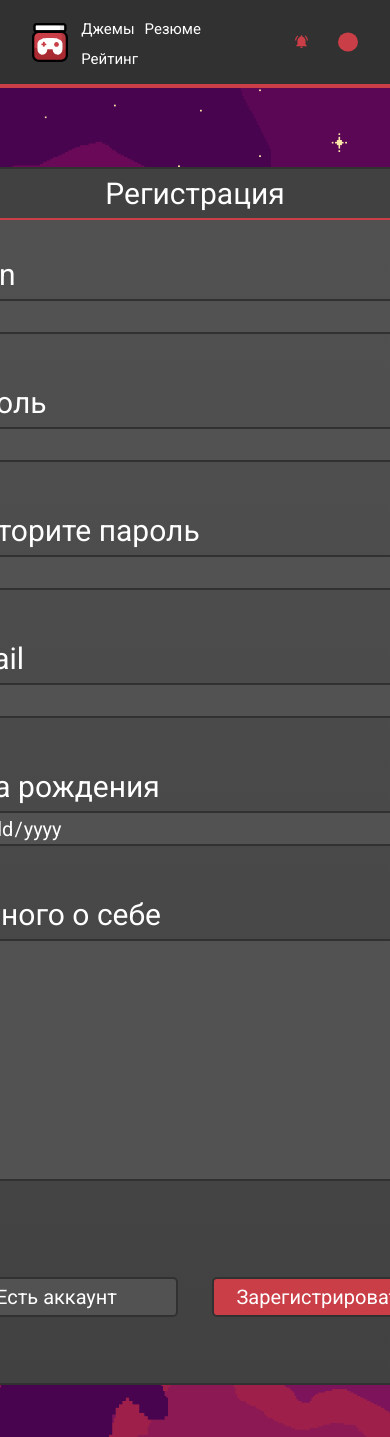
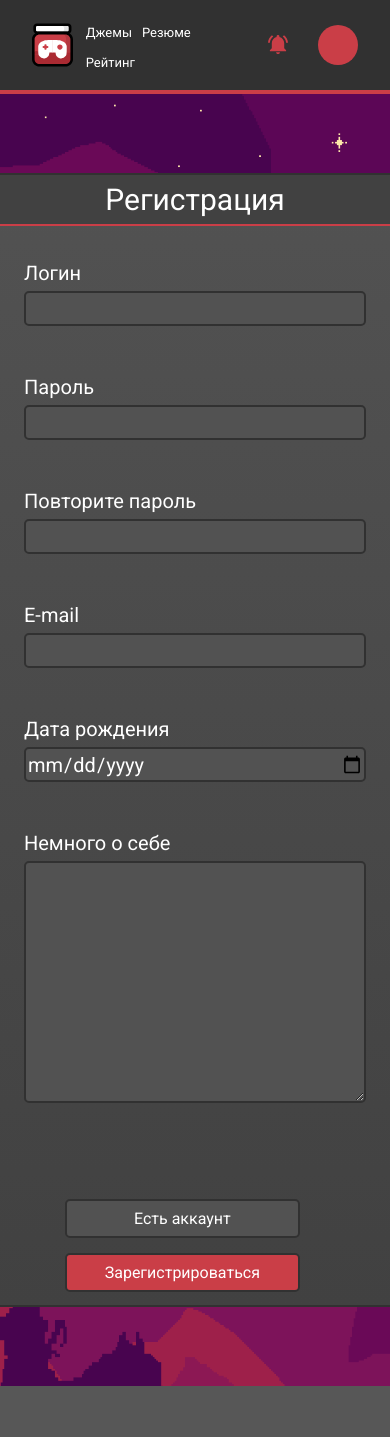
Before and after one commit to lanissell/ReadyForJamWeb, a Django app: page /register/ in a window 390 px wide. Shown: the top 1437 px of the page. After the commit the page ends 1386 px from the top, so only its background shows below. Run offline with Django 4.2, Linux system fonts and the light colour scheme; style sheets or scripts are compiled from the project's sources.

Commit message:
added adaptive for the user registration page

```diff
--- a/ReadyForJam/registration/form.py
+++ b/ReadyForJam/registration/form.py
@@ -1,6 +1,7 @@
 from django.core.exceptions import ValidationError
 from django.forms import ModelForm
 from django import forms
+import datetime
 
 from registration.models import User
 
@@ -13,7 +14,7 @@ class UserRegistrationForm(ModelForm):
     attrs = {'class': 'registration__item-input'}
 
     # <editor-fold desc="Fields">
-    login = forms.CharField(widget=forms.TextInput(
+    login = forms.CharField(label='Логин', widget=forms.TextInput(
         attrs=attrs
     ))
     password = forms.CharField(label='Пароль', widget=forms.PasswordInput(
@@ -31,7 +32,7 @@ class UserRegistrationForm(ModelForm):
 
     dateAttrs = {
         'class': attrs['class'],
-        'max': "2100-12-31",
+        'max': f"{datetime.datetime.now().year}-12-31",
         'min': "1900-12-31"
     }
 
--- a/ReadyForJam/static/base/css/style.css
+++ b/ReadyForJam/static/base/css/style.css
@@ -38,7 +38,8 @@ html {
 .header_logo {
   margin-right: auto;
   width: 73px;
-  max-width: 100%;
+  min-width: 30px;
+  min-height: 35px;
   height: 78px;
 }
 
@@ -100,21 +101,25 @@ ul li.right-group__items:not(:last-child) {
 
 .right-group__notification {
   margin: 33px 0;
+  min-width: 20px;
+  min-height: 20px;
 }
 
 .right-group__profile {
   height: 80px;
   width: 80px;
+  min-height: 40px;
+  min-width: 40px;
 }
 
 @media (max-width: 960px) {
   .header_logo {
-    width: 51.1px;
-    height: 54.6px;
+    width: 58.4px;
+    height: 62.4px;
   }
   .menu__link {
     font-weight: 300;
-    font-size: 15px;
+    font-size: 18px;
   }
   ul li.menu__item:not(:last-child) {
     margin-right: 10px;
@@ -134,19 +139,15 @@ ul li.right-group__items:not(:last-child) {
     width: 40px;
   }
   .right-group__notification {
-    height: 21px;
-    width: 21px;
+    height: 24.5px;
+    width: 24.5px;
   }
   .header_logo {
-    width: 36.5px;
-    height: 39px;
+    width: 43.8px;
+    height: 46.8px;
   }
   li ul.menu_item:not(:last-child) {
     display: contents;
-    color: red;
-  }
-  .dropdown {
-    display: inline-block;
   }
 }
 @media (max-width: 430px) {
@@ -155,12 +156,16 @@ ul li.right-group__items:not(:last-child) {
     width: 20px;
   }
   .right-group__notification {
-    height: 14px;
-    width: 14px;
+    height: 17.5px;
+    width: 17.5px;
   }
   .header__container {
     min-height: 30px;
   }
+  .menu__link {
+    font-weight: 200;
+    font-size: 13px;
+  }
 }
 
 /*# sourceMappingURL=style.css.map */
--- a/ReadyForJam/static/base/css/style.scss
+++ b/ReadyForJam/static/base/css/style.scss
@@ -49,7 +49,8 @@ html {
 .header_logo {
   margin-right: auto;
   width: 73px;
-  max-width: 100%;
+  min-width: 30px;
+  min-height: 35px;
   height: 78px;
 }
 
@@ -131,11 +132,16 @@ ul li.right-group__items:not(:last-child) {
 
 .right-group__notification {
   margin: 33px 0;
+  min-width: 20px;
+  min-height: 20px;
 }
 
 .right-group__profile {
   height: 80px;
   width: 80px;
+
+  min-height: 40px;
+  min-width: 40px;
 }
 
 
@@ -143,13 +149,13 @@ ul li.right-group__items:not(:last-child) {
 
 @media (max-width: 960px) {
   .header_logo {
-    width: 73px * 0.7;
-    height: 78px * 0.7;
+    width: 73px * 0.8;
+    height: 78px * 0.8;
   }
 
   .menu__link {
     font-weight: 300;
-    font-size: 15px;
+    font-size: 18px;
   }
 
   ul li.menu__item:not(:last-child) {
@@ -174,23 +180,19 @@ ul li.right-group__items:not(:last-child) {
   }
 
   .right-group__notification {
-    height: 35px * 0.6;
-    width: 35px * 0.6;
+    height: 35px * 0.7;
+    width: 35px * 0.7;
   }
 
   .header_logo {
-    width: 73px * 0.5;
-    height: 78px * 0.5;
+    width: 73px * 0.6;
+    height: 78px * 0.6;
   }
 
   li ul.menu_item:not(:last-child) {
     display: contents;
-    color: red;
   }
 
-  .dropdown {
-    display: inline-block;
-  }
 }
 @media (max-width: 430px) {
   .right-group__profile {
@@ -199,12 +201,17 @@ ul li.right-group__items:not(:last-child) {
   }
 
     .right-group__notification {
-      height: 35px * 0.4;
-      width: 35px * 0.4;
+      height: 35px * 0.5;
+      width: 35px * 0.5;
     }
 
   .header__container {
     min-height: 30px;
   }
 
+  .menu__link {
+    font-weight: 200;
+    font-size: 13px;
+  }
+
 }
--- a/ReadyForJam/static/user/css/authorization/user-authorization.css
+++ b/ReadyForJam/static/user/css/authorization/user-authorization.css
@@ -26,6 +26,7 @@ html {
 
 .registration {
   max-width: 100%;
+  width: 100%;
   display: flex;
   flex-wrap: wrap;
   justify-content: center;
@@ -72,17 +73,16 @@ html {
 }
 
 .registration__item-title {
-  vertical-align: top;
   font-family: Roboto, serif;
   font-style: normal;
   font-weight: 400;
   font-size: 30px;
-  line-height: 49px;
+  line-height: 35px;
   color: #FFFFFF;
 }
 
 .registration__item-input {
-  width: 514px;
+  width: 100%;
   height: 35px;
   vertical-align: bottom;
   outline: none;
@@ -93,10 +93,11 @@ html {
 }
 
 .registration__item-about-me {
-  max-width: 514px;
   max-height: 242px;
-  min-width: 514px;
-  min-height: 242px;
+  min-height: 35px;
+  max-width: 100%;
+  min-width: 100%;
+  height: 19.8849630238%;
   margin-bottom: 22px;
   outline: none;
   background: #525252;
@@ -113,24 +114,26 @@ html {
 
 .registration__button-block {
   width: 100%;
+  height: 40px;
   text-align: center;
-  margin-bottom: 66px;
+  align-items: center;
 }
 
-.button_block {
+.button-block {
   padding: 0 5px;
+  margin-bottom: 66px;
 }
 
 .button-block__button {
   max-height: 40px;
   max-width: 242px;
-  width: 242px;
-  height: 40px;
+  width: 50%;
   margin-right: 30px;
   background: #525252;
   text-decoration: none;
   border: 2px solid #313131;
   border-radius: 5px;
+  text-align: center;
 }
 
 .button-block__link {
@@ -140,15 +143,13 @@ html {
   font-weight: 400;
   font-size: 20px;
   line-height: 33px;
-  text-align: center;
   color: #FFFFFF;
 }
 
 .button-block__button-complete {
   max-height: 40px;
   max-width: 242px;
-  width: 242px;
-  height: 40px;
+  width: 50%;
   background: #CA3E47;
   border: 2px solid #313131;
   border-radius: 5px;
@@ -162,4 +163,56 @@ html {
   color: #FFFFFF;
 }
 
-/*# sourceMappingURL=user-registration.css.map */
+@media (max-width: 800px) {
+  .registration__container {
+    max-width: 628px;
+  }
+  .registration__item {
+    margin: 0 96px;
+  }
+  .registration__item-title {
+    font-weight: 350;
+    font-size: 25px;
+  }
+  .button-block__button {
+    margin: 0 0 20px 0;
+  }
+  .button-block__link {
+    font-weight: 350;
+    font-size: 18px;
+  }
+  .button-block__button-complete {
+    font-weight: 350;
+    font-size: 18px;
+  }
+}
+@media (max-width: 630px) {
+  .registration__container {
+    max-width: 510px;
+  }
+  .registration__item {
+    margin: 0 82px;
+  }
+  .registration__item-title {
+    font-weight: 300;
+    font-size: 20px;
+  }
+  .button-block__button {
+    margin: 0 0 15px 0;
+  }
+  .button-block__link {
+    font-weight: 300;
+    font-size: 16px;
+  }
+  .button-block__button-complete {
+    font-weight: 300;
+    font-size: 16px;
+  }
+}
+@media (max-width: 520px) {
+  .registration__button-block {
+    width: 95%;
+  }
+}
+
+/*# sourceMappingURL=user-authorization.css.map */
--- a/ReadyForJam/static/user/css/authorization/user-authorization.scss
+++ b/ReadyForJam/static/user/css/authorization/user-authorization.scss
@@ -29,6 +29,7 @@ html {
 
 .registration {
   max-width: 100%;
+  width: 100%;
   display: flex;
   flex-wrap: wrap;
   justify-content: center;
@@ -80,20 +81,18 @@ html {
 }
 
 .registration__item-title {
-  vertical-align: top;
 
 
   font-family: Roboto, serif;
   font-style: normal;
   font-weight: 400;
   font-size: 30px;
-  line-height: 49px;
-
+  line-height: 35px;
   color: #FFFFFF;
 }
 
 .registration__item-input {
-  width: 514px;
+  width: 100%;
   height: 35px;
   vertical-align: bottom;
   outline: none;
@@ -105,10 +104,11 @@ html {
 }
 
 .registration__item-about-me {
-  max-width: 514px;
   max-height: 242px;
-  min-width: 514px;
-  min-height: 242px;
+  min-height: 35px;
+  max-width: 100%;
+  min-width: 100%;
+  height: 242px/1217px * 100%;
   margin-bottom: 22px;
   outline: none;
   background: #525252;
@@ -125,25 +125,29 @@ html {
 
 .registration__button-block {
   width: 100%;
+  height: 40px;
   text-align: center;
-  margin-bottom: 66px;
+  align-items: center;
 }
 
-.button_block {
+.button-block {
   padding: 0 5px;
+  margin-bottom: 66px;
 }
 
 .button-block__button {
   max-height: 40px;
   max-width: 242px;
-  width: 242px;
-  height: 40px;
+  width: 50%;
   margin-right: 30px;
   background: #525252;
   text-decoration: none;
   border: 2px solid #313131;
   border-radius: 5px;
+  text-align: center;
 }
+
+
 
 
 .button-block__link {
@@ -153,7 +157,6 @@ html {
   font-weight: 400;
   font-size: 20px;
   line-height: 33px;
-  text-align: center;
 
   color: #FFFFFF;
 }
@@ -161,8 +164,7 @@ html {
 .button-block__button-complete {
   max-height: 40px;
   max-width: 242px;
-  width: 242px;
-  height: 40px;
+  width: 50%;
 
   background: #CA3E47;
   border: 2px solid #313131;
@@ -178,3 +180,66 @@ html {
 
   color: #FFFFFF;
 }
+
+@media (max-width: 800px) {
+  .registration__container {
+    max-width: round(785px * 0.8);
+  }
+
+  .registration__item {
+    margin: 0 96px;
+  }
+
+  .registration__item-title {
+    font-weight: 350;
+    font-size: 25px;
+  }
+
+  .button-block__button {
+    margin: 0 0 20px 0;
+  }
+  .button-block__link {
+    font-weight: 350;
+    font-size: 18px;
+  }
+
+  .button-block__button-complete {
+    font-weight: 350;
+    font-size: 18px;
+  }
+}
+
+@media (max-width: 630px) {
+  .registration__container {
+    max-width: round(785px * 0.65);
+  }
+
+  .registration__item {
+    margin: 0 82px;
+  }
+
+  .registration__item-title {
+    font-weight: 300;
+    font-size: 20px;
+  }
+
+  .button-block__button {
+    margin: 0 0 15px 0;
+  }
+
+  .button-block__link {
+    font-weight: 300;
+    font-size: 16px;
+  }
+
+  .button-block__button-complete {
+    font-weight: 300;
+    font-size: 16px;
+  }
+}
+
+@media (max-width: 520px) {
+  .registration__button-block {
+    width: 95%;
+  }
+}
--- a/ReadyForJam/templates/user/authorization.html
+++ b/ReadyForJam/templates/user/authorization.html
@@ -24,7 +24,7 @@
                             </li>
                         {% endfor %}
                     </ul>
-                    <div class="registration__button-block button_block">
+                    <div class="registration__button-block button-block">
                         <button class="button-block__button" type="button">
                             <a href="../{{ changePageBtnUrl }}" class="button-block__link">{{ changePageBtnText }}</a>
                         </button>
```
Also changed, not shown: 2 other files.
